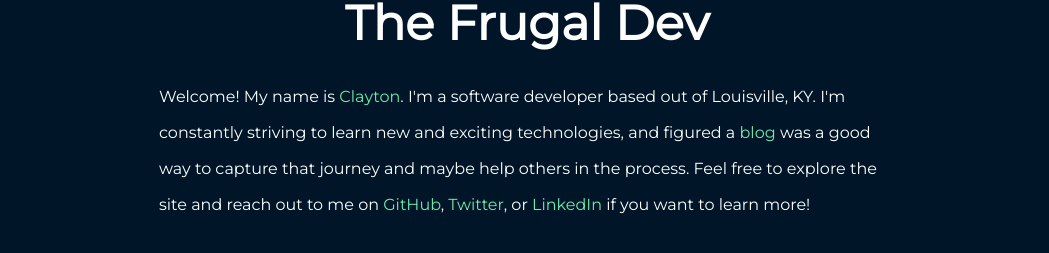
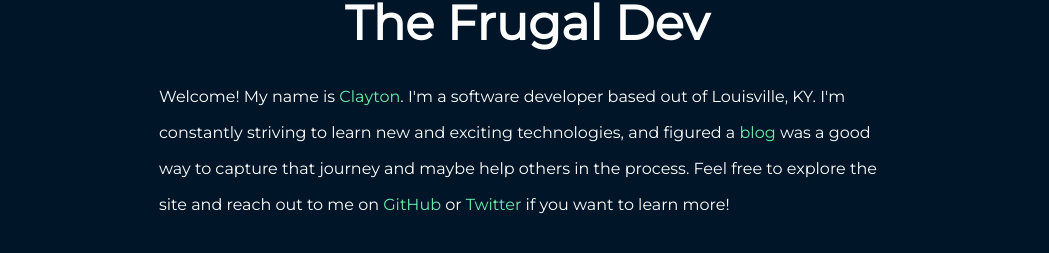
Before and after one commit to thefrugaldev/blog-v2, a Next.js app: page / in a window 1280 px wide. Shown: the part 141-394 px from the top of the page, without its empty margins (113-1162 px from the left). Built offline with nearby package versions, Linux system fonts and the light colour scheme; a web font is replaced by a local one.

Commit message:
:wrench: remove linkedin references

```diff
--- a/src/pages/index.tsx
+++ b/src/pages/index.tsx
@@ -38,17 +38,11 @@ const HomePage: FC = () => {
               route={`https://www.github.com/${SiteConfig.social.github}`}
               linkText="GitHub"
               includeIcon={false}
-            />
-            ,{" "}
+            />{" "}
+            or{" "}
             <ExternalLink
               route={`https://twitter.com/${SiteConfig.social.twitter}`}
               linkText="Twitter"
-              includeIcon={false}
-            />
-            , or{" "}
-            <ExternalLink
-              route={`https://www.linkedin.com/in/${SiteConfig.social.linkedIn}`}
-              linkText="LinkedIn"
               includeIcon={false}
             />{" "}
             if you want to learn more!
```
Also changed, not shown: src/pages/about.tsx (+2 -8 lines).
